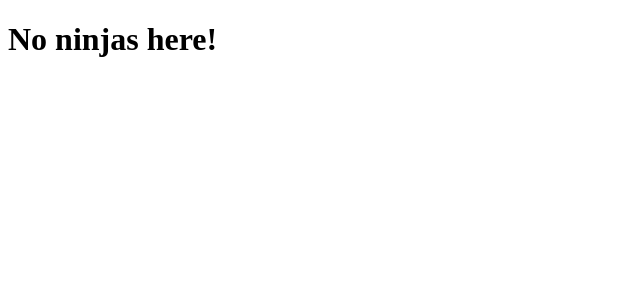
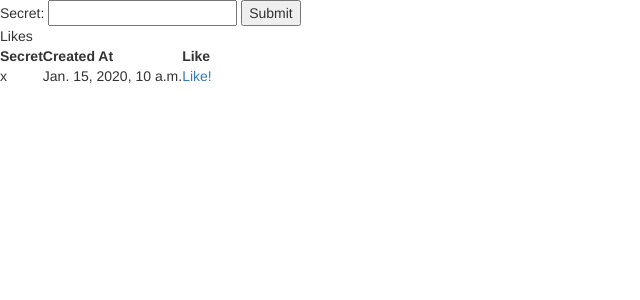
Before and after one commit to davedreyer/secrets, a Django app: template apps/first_app/templates/first_app/index.html in a window 1280 px wide. Shown: the top 300 px of the page, without its empty margins (0-640 px from the left). Run offline with Django 3.2, Linux system fonts and the light colour scheme; the template is opened without the code that fills it: values that come from a table or form of the project are taken from there, others are empty; tables that the repository leaves empty hold one stand-in row (values such as "Sample post"); parts of the project's set-up code (start-up, migrations or seed data) failed here and were passed over; some libraries are stand-ins or nearby versions.

Commit message:
more changes

```diff
--- a/apps/first_app/models.py
+++ b/apps/first_app/models.py
@@ -1,5 +1,10 @@
 from __future__ import unicode_literals
-
 from django.db import models
 
-# Create your models here.
+class Secret(models.Model):
+	secret = models.CharField(max_length=255)
+	created_at = models.DateTimeField(auto_now_add = True)
+
+class Like(models.Model):
+	secret = models.ForeignKey(Secret, related_name="likessecret")
+	created_at = models.DateTimeField(auto_now_add = True)
--- a/apps/first_app/templates/first_app/index.html
+++ b/apps/first_app/templates/first_app/index.html
@@ -1,9 +1,33 @@
 <!DOCTYPE html>
 <html>
 <head>
-	<title></title>
+	<title>Secrets</title>
+	<link href="https://maxcdn.bootstrapcdn.com/bootstrap/3.3.7/css/bootstrap.min.css" rel="stylesheet" integrity="sha384-BVYiiSIFeK1dGmJRAkycuHAHRg32OmUcww7on3RYdg4Va+PmSTsz/K68vbdEjh4u" crossorigin="anonymous">
+	<script src="https://code.jquery.com/jquery-3.1.0.min.js" integrity="sha256-cCueBR6CsyA4/9szpPfrX3s49M9vUU5BgtiJj06wt/s=" crossorigin="anonymous"></script>
+	<script src="https://maxcdn.bootstrapcdn.com/bootstrap/3.3.7/js/bootstrap.min.js" integrity="sha384-Tc5IQib027qvyjSMfHjOMaLkfuWVxZxUPnCJA7l2mCWNIpG9mGCD8wGNIcPD7Txa" crossorigin="anonymous"></script>
+	</link>
 </head>
 <body>
-	<h1>No ninjas here!</h1>
+	<form action='' method='POST'>
+		{% csrf_token %}
+		Secret: <input type="text" name="secret"/>
+		<input type="submit" value="Submit" />
+	</form>
+	<table id='table'>
+			<tr>
+				<th>Secret</th>
+				<th>Created At</th>
+				<th>Like</th>
+				<ht>Likes</ht>
+			</tr>
+			{% for x in secrets %}
+			<tr>
+				<td>{{x.secret}}</td>
+				<td>{{x.created_at}}</td>
+				<td><a href='like/{{x.id}}'>Like!</a></td>
+				<td></td>
+			</tr>
+			{% endfor %}
+		</table>
 </body>
 </html>
--- a/apps/first_app/urls.py
+++ b/apps/first_app/urls.py
@@ -4,6 +4,5 @@ from . import views
 
 urlpatterns = [
 	url(r'^$', views.index),
-	url(r'^ninjas/$', views.ninjas),
-	url(r'^ninjas/(?P<color>\w+)$', views.ninjas)
+	url(r'^like/(?P<secret_id>[0-9]+)$', views.like)
 ]
```
Also changed, not shown: apps/first_app/templates/first_app/ninjas.html (deleted, +0 -12 lines), apps/first_app/views.py (+13 -22 lines), apps/first_app/migrations/0001_initial.py (added), apps/first_app/migrations/0002_like.py (added), apps/first_app/static/first_app/images/donatello.jpg (deleted), apps/first_app/static/first_app/images/leonardo.jpg (deleted), apps/first_app/static/first_app/images/michelangelo.jpg (deleted), apps/first_app/static/first_app/images/notapril.jpg (deleted), apps/first_app/static/first_app/images/raphael.jpg (deleted), apps/first_app/static/first_app/images/tmnt.png (deleted).
